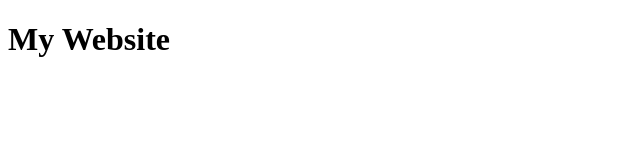
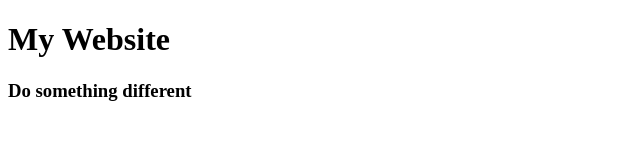
Before and after one commit to saifulsag/my-first-project, a plain HTML site: page index.html in a window 1280 px wide. Shown: the whole page, without its empty margins (0-640 px from the left). Drawn offline with Linux system fonts and the light colour scheme.

Commit message:
learned github

```diff
--- a/index.html
+++ b/index.html
@@ -8,5 +8,6 @@
 </head>
 <body>
     <h1> My Website</h1>
+    <h3> Do something different</h3>
 </body>
 </html>
```
